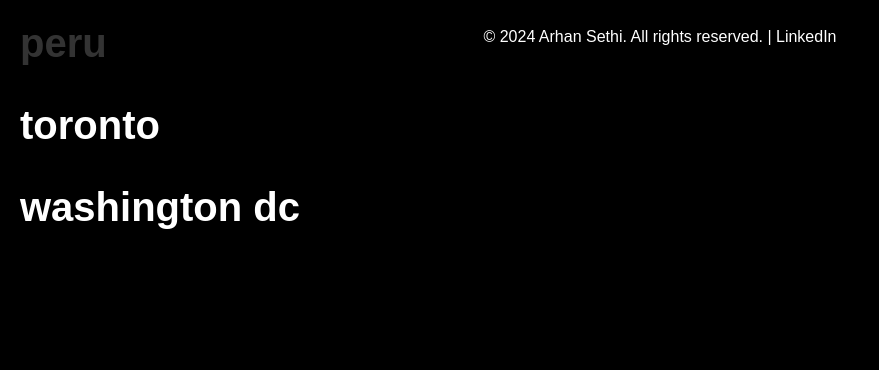
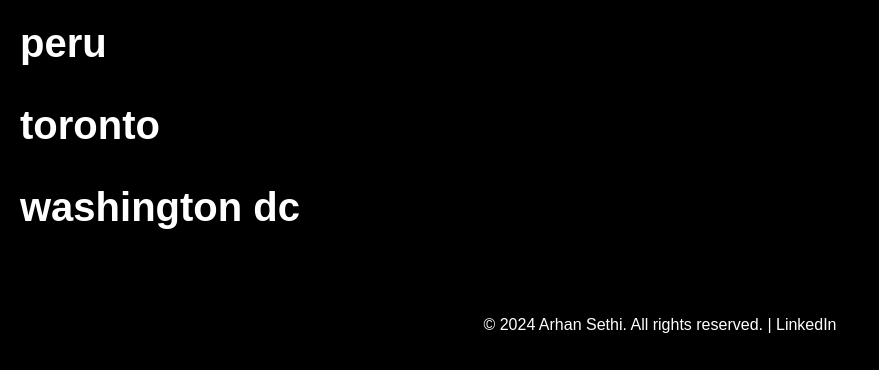
Before and after one commit to ArhanSethi/jpeg, a plain HTML site: page index.html in a window 1280 px wide. Shown: the part 718-1088 px from the top of the page, without its empty margins (0-879 px from the left). Drawn offline with Linux system fonts and the light colour scheme; a script that the page names is missing.

Commit message:
Update index.html

```diff
--- a/index.html
+++ b/index.html
@@ -44,7 +44,6 @@
             text-align: center;
             padding: 20px;
             background-color: rgba(0, 0, 0, 0.8);
-            position: sticky;
             bottom: 0;
             width: 100%;
         }
```
